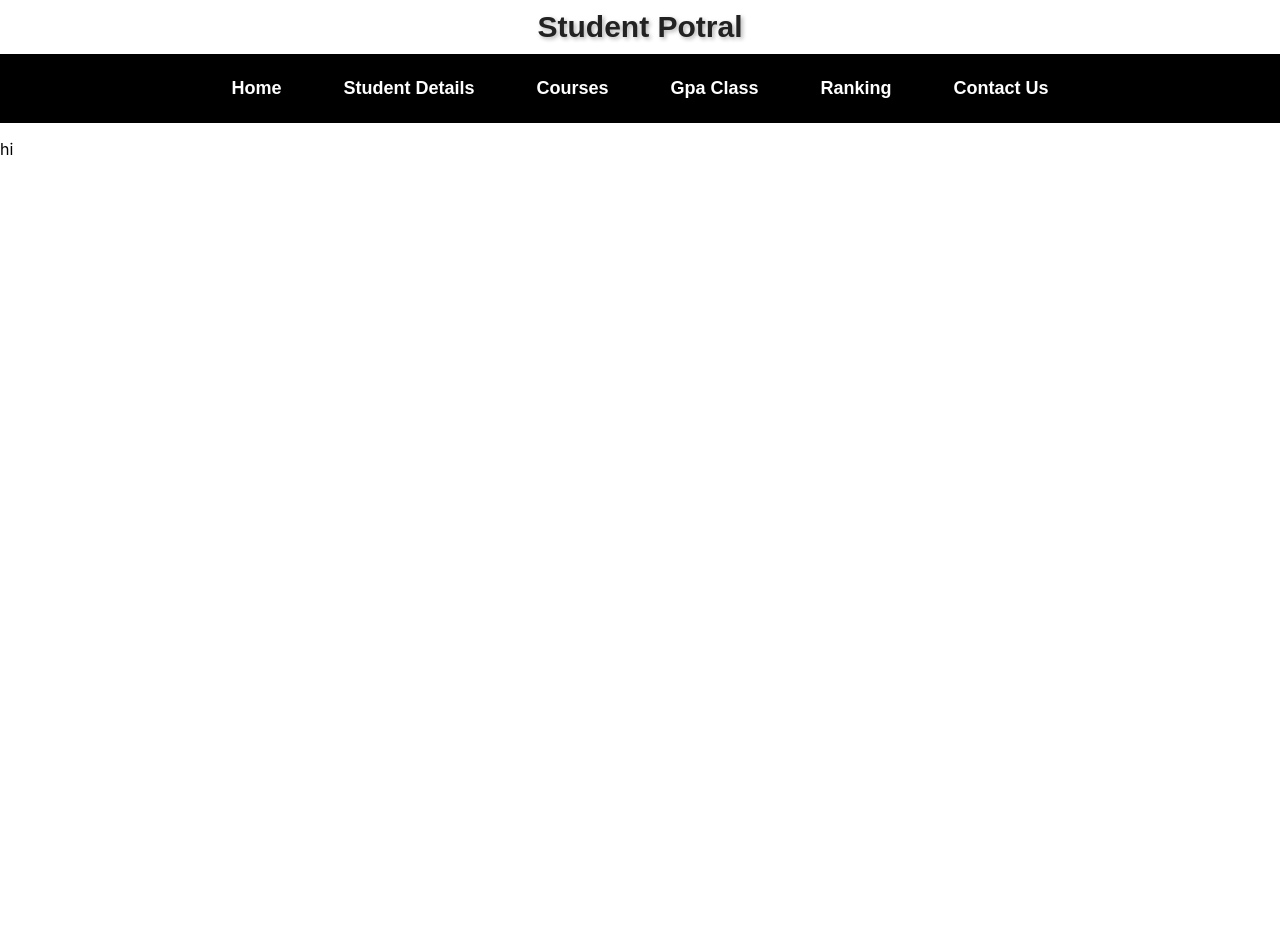
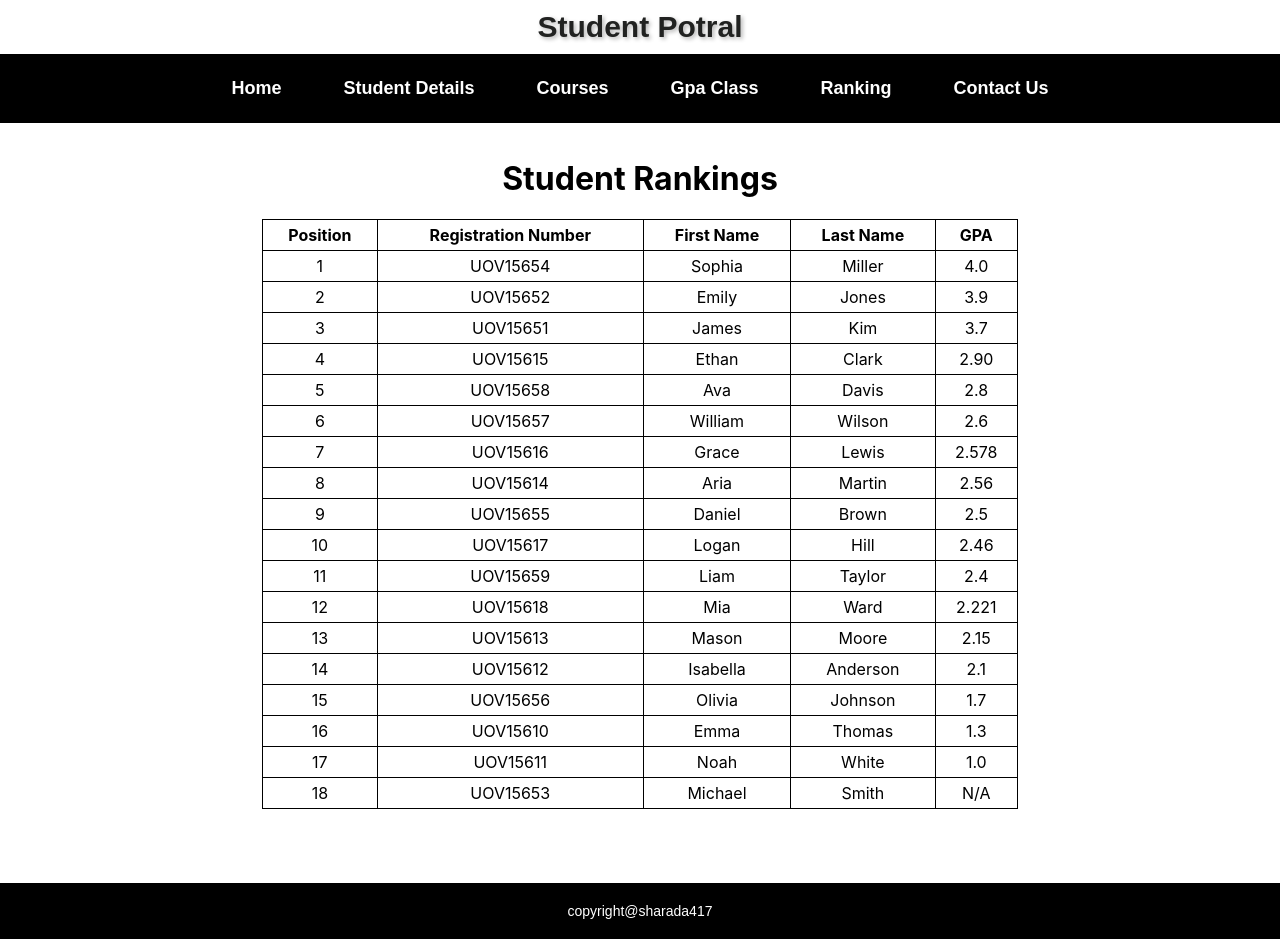
Before and after one commit to sharada0417/Student_Potral_App, a React (Create React App) app: page /ranking in a window 1280 px wide. Before the commit the page ends 800 px from the top, so only its background shows below. Built offline with nearby package versions, Linux system fonts and the light colour scheme.

Commit message:
error fixing

```diff
--- a/src/components/GpaCal.css
+++ b/src/components/GpaCal.css
@@ -28,7 +28,7 @@ form {
     display: flex;
     flex-direction: column; /* Arrange items vertically */
     align-items: center;    /* Center items horizontally */
-    gap: 5px;              /* Smaller spacing between elements */
+    gap: -5px;              /* Smaller spacing between elements */
     margin: 0 auto;
     padding: 5px;
     width: 50%;             /* Adjust as needed */
@@ -40,7 +40,8 @@ form label {
     font-size: 14px;
     margin-bottom: 2px; /* Minimal space between label and input */
     text-align: left;
-    width: 100%;        /* Ensure labels take full width */
+    width: 100%;
+    margin-top: -10px;
 }
 
 /* Style the inputs */
@@ -75,12 +76,15 @@ form button:hover {
 .first-class {
     color: green;
 }
+
 .second-upper {
     color: blue;
 }
+
 .second-lower {
     color: orange;
 }
+
 .ordinary-gpa {
     color: red;
 }
--- a/src/components/Ranking.js
+++ b/src/components/Ranking.js
@@ -1,8 +1,43 @@
-function Ranking(){
-    return(
-        <>
-        <p>hi</p>
-        </>
-    );
+import React from "react";
+import { students } from "./data/studentsDb";
+import Footer from "./Footer";
+
+function Ranking() {
+  // Sort students by GPA in descending order
+  const sortedStudents = [...students].sort((a, b) => parseFloat(b.gpa || 0) - parseFloat(a.gpa || 0));
+
+  return (
+    <>
+    <div style={{ display: "flex", justifyContent: "center", alignItems: "center", height: "100vh", padding: "10px", marginTop:"-60px"}}>
+      <div style={{ width: "60%", textAlign: "center" }}>
+        <h1>Student Rankings</h1>
+        <table style={{ width: "100%", borderCollapse: "collapse", margin: "0 auto" }}>
+          <thead>
+            <tr>
+              <th style={{ border: "1px solid black", padding: "5px", textAlign: "center" }}>Position</th>
+              <th style={{ border: "1px solid black", padding: "5px", textAlign: "center" }}>Registration Number</th>
+              <th style={{ border: "1px solid black", padding: "5px", textAlign: "center" }}>First Name</th>
+              <th style={{ border: "1px solid black", padding: "5px", textAlign: "center" }}>Last Name</th>
+              <th style={{ border: "1px solid black", padding: "5px", textAlign: "center" }}>GPA</th>
+            </tr>
+          </thead>
+          <tbody>
+            {sortedStudents.map((student, index) => (
+              <tr key={student.studentId}>
+                <td style={{ border: "1px solid black", padding: "5px", textAlign: "center" }}>{index + 1}</td>
+                <td style={{ border: "1px solid black", padding: "5px", textAlign: "center" }}>{student.studentId}</td>
+                <td style={{ border: "1px solid black", padding: "5px", textAlign: "center" }}>{student.firstName}</td>
+                <td style={{ border: "1px solid black", padding: "5px", textAlign: "center" }}>{student.lastName}</td>
+                <td style={{ border: "1px solid black", padding: "5px", textAlign: "center" }}>{student.gpa || "N/A"}</td>
+              </tr>
+            ))}
+          </tbody>
+        </table>
+      </div>
+    </div>
+    <Footer/>
+    </>
+  );
 }
+
 export default Ranking;
```
Lines whose indentation alone changed are shown as unchanged.
